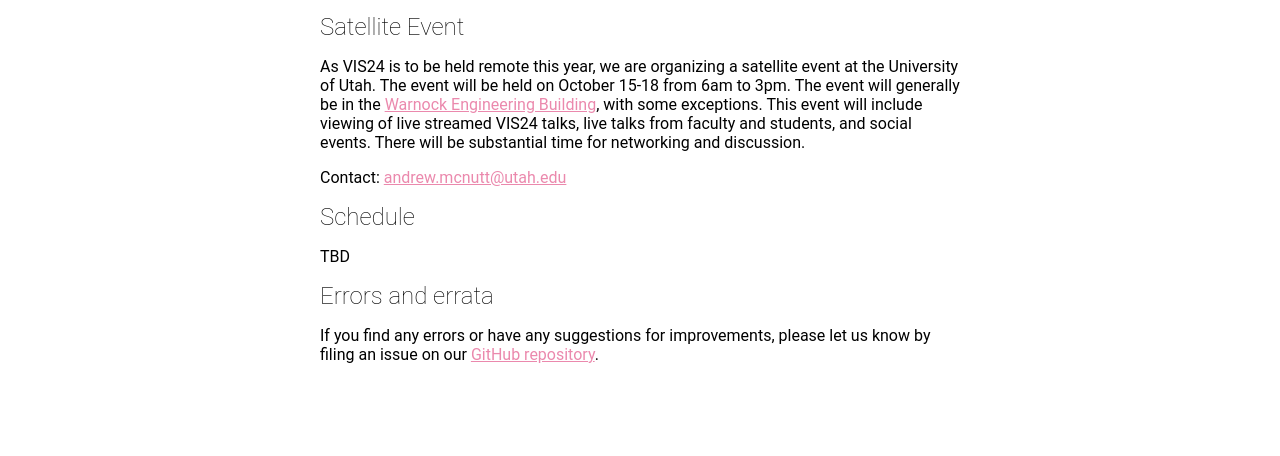
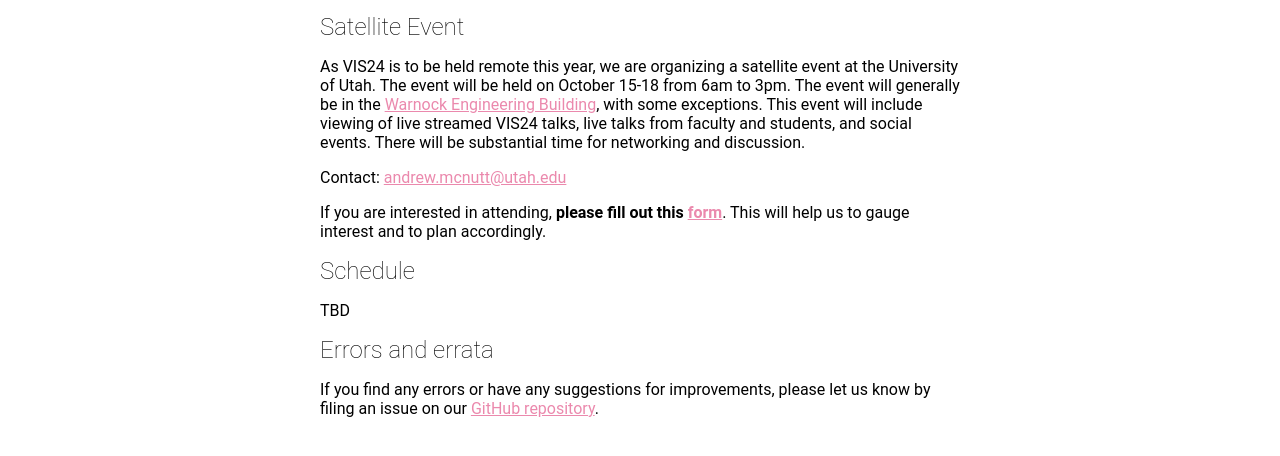
Before and after one commit to mcnuttandrew/vis24-utah-satellite, an Eleventy site: page src/index.md in a window 1280 px wide. Shown: the part 316-772 px from the top of the page. Built offline with nearby package versions, Linux system fonts and the light colour scheme; Eleventy itself is replaced by a stand-in of ours; files that its build step writes are made by us from their sources; a web font is replaced by a local one.

Commit message:
add rsvp

```diff
--- a/src/index.md
+++ b/src/index.md
@@ -15,6 +15,8 @@
 
 Contact: [andrew.mcnutt@utah.edu](mailto:andrew.mcnutt@utah.edu)
 
+If you are interested in attending, **please fill out this [form](https://forms.gle/Mb1hSye7jD4diFTo6)**. This will help us to gauge interest and to plan accordingly.
+
 ## Schedule
 
 TBD
```
